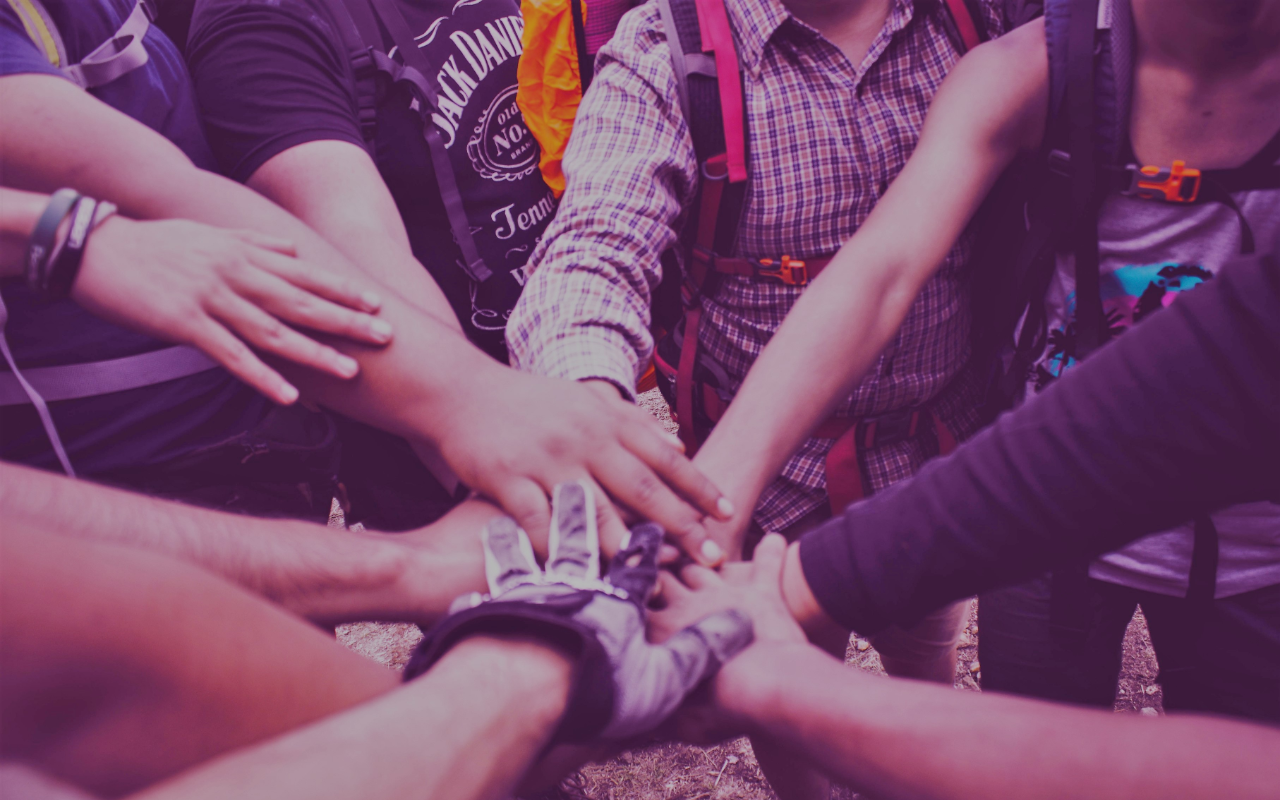
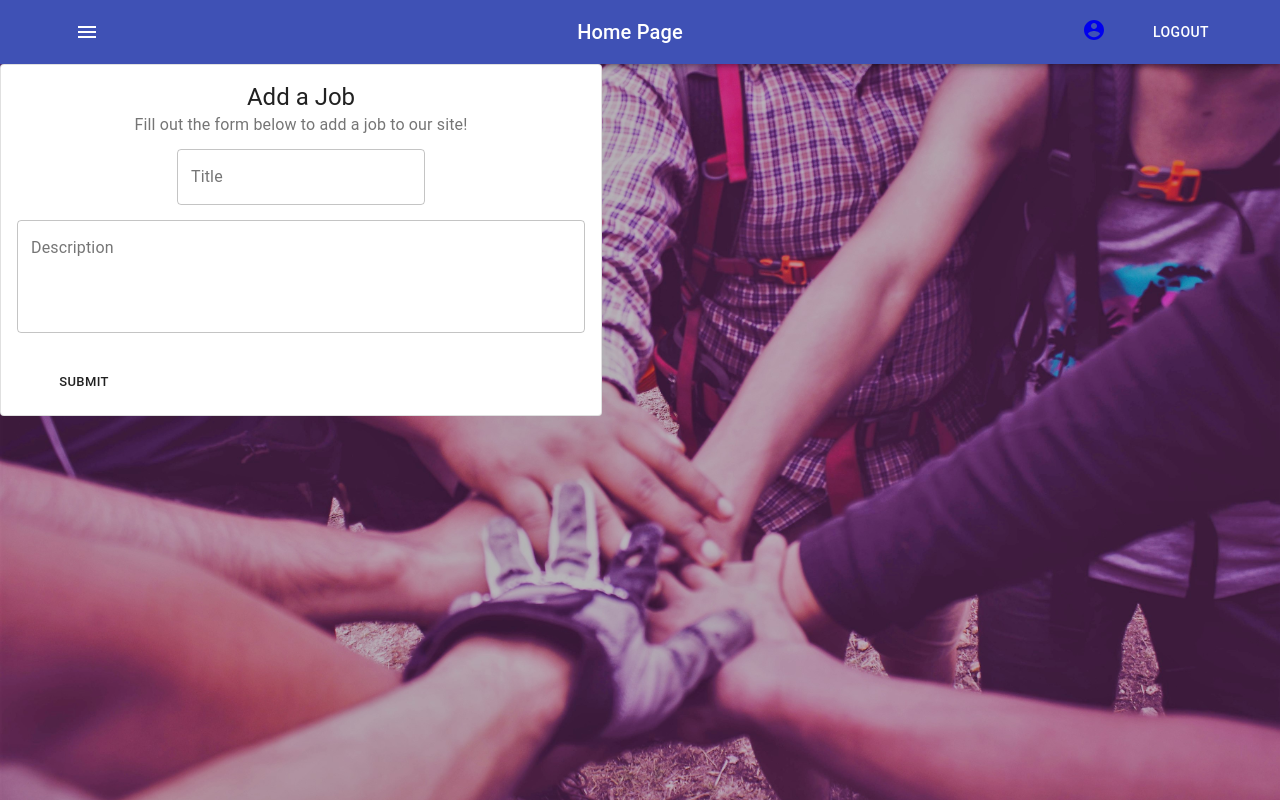
Before and after one commit to SaloniSS/nwHack2021, a React (Create React App) app in the folder frontend/: page /add in a window 1280 px wide. Built offline with nearby package versions, Linux system fonts and the light colour scheme.

Commit message:
add job pg

```diff
--- a/frontend/src/App.js
+++ b/frontend/src/App.js
@@ -1,7 +1,8 @@
-import './App.css';
-import Landing from './pages/landing';
-import Login from './pages/login';
-import Home from './pages/home'
+import "./App.css";
+import Landing from "./pages/landing";
+import Login from "./pages/login";
+import Home from "./pages/home";
+import AddJob from "./pages/AddJob";
 import React from "react";
 import { BrowserRouter as Router, Route, Switch } from "react-router-dom";
 
@@ -13,6 +14,7 @@
           <Route path="/" exact component={() => <Landing />} />
           <Route path="/login" exact component={() => <Login />} />
           <Route path="/home" exact component={() => <Home />} />
+          <Route path="/add" exact component={AddJob} />
         </Switch>
       </Router>
     </div>
--- /dev/null
+++ b/frontend/src/pages/AddJob.js
@@ -0,0 +1,66 @@
+import React from "react";
+import Navbar from "../components/Navbar";
+import { makeStyles } from "@material-ui/core/styles";
+import Card from "@material-ui/core/Card";
+import CardActions from "@material-ui/core/CardActions";
+import CardContent from "@material-ui/core/CardContent";
+import TextField from "@material-ui/core/TextField";
+import Button from "@material-ui/core/Button";
+import Typography from "@material-ui/core/Typography";
+
+const useStyles = makeStyles({
+  root: {
+    maxWidth: 600,
+  },
+  title: {
+    fontSize: 14,
+  },
+  pos: {
+    marginBottom: 12,
+  },
+  input: {
+    marginBottom: 15,
+  },
+});
+
+function AddJob() {
+  const classes = useStyles();
+
+  return (
+    <div className="dashboard">
+      <Navbar />
+      <Card className={classes.root} variant="outlined">
+        <CardContent>
+          <Typography variant="h5" component="h2">
+            Add a Job
+          </Typography>
+          <Typography className={classes.pos} color="textSecondary">
+            Fill out the form below to add a job to our site!
+          </Typography>
+          <form noValidate autoComplete="off">
+            <TextField
+              className={classes.input}
+              id="outlined-basic"
+              label="Title"
+              variant="outlined"
+            />
+            <br />
+            <TextField
+              multiline
+              rows={4}
+              fullWidth
+              id="outlined-basic"
+              label="Description"
+              variant="outlined"
+            />
+          </form>
+        </CardContent>
+        <CardActions>
+          <Button size="small">Submit</Button>
+        </CardActions>
+      </Card>
+    </div>
+  );
+}
+
+export default AddJob;
```
